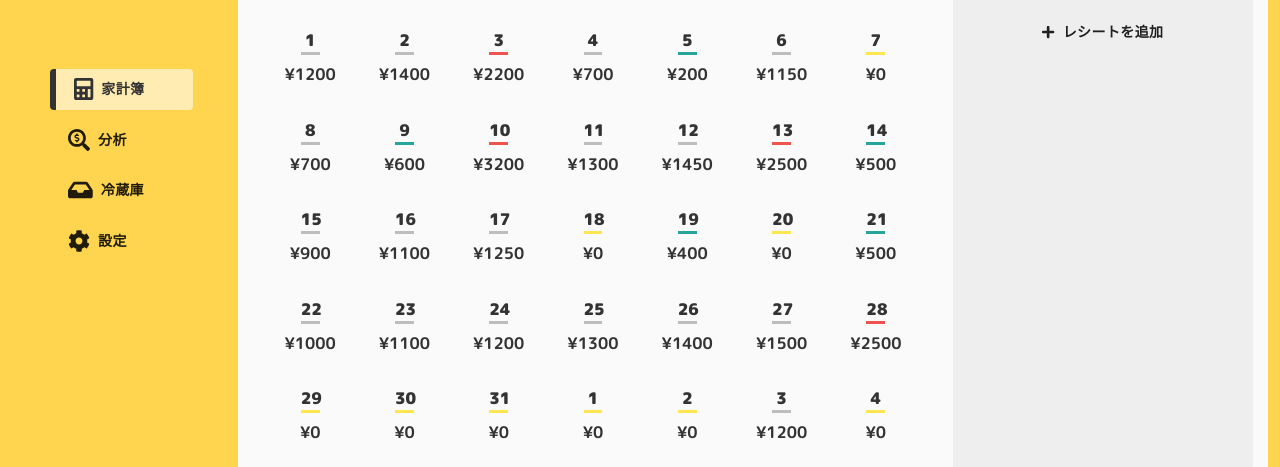
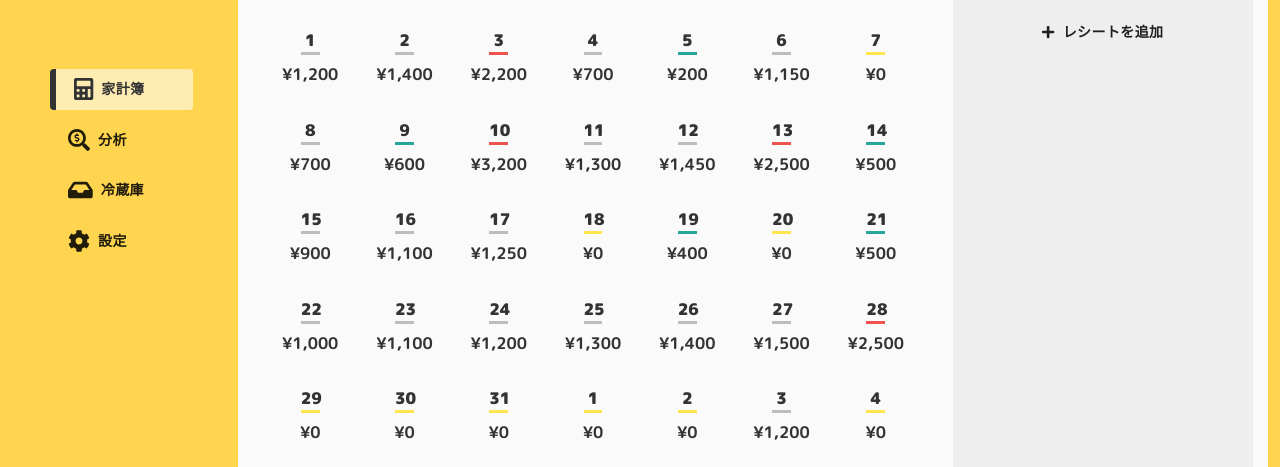
Before and after one commit to konno-yu/kakeibooo-react, a React (Create React App) app: page /household in a window 1280 px wide. Shown: the part 141-608 px from the top of the page. Built offline with nearby package versions, Linux system fonts and the light colour scheme.

Commit message:
:notebook: Display comma in daily expenses

```diff
--- a/src/household/ CalendarDate.tsx
+++ b/src/household/ CalendarDate.tsx
@@ -21,7 +21,7 @@ const CalendarDate: React.FC<CalendarDateProps> = (props: CalendarDateProps) =>
     return (
         <>
             <div className={`date ${getDateLabel()}`}>{props.date}</div>
-            <div className="expense">¥{props.expense}</div>
+            <div className="expense">¥{(props.expense).toLocaleString()}</div>
         </>
     );
 }
```
